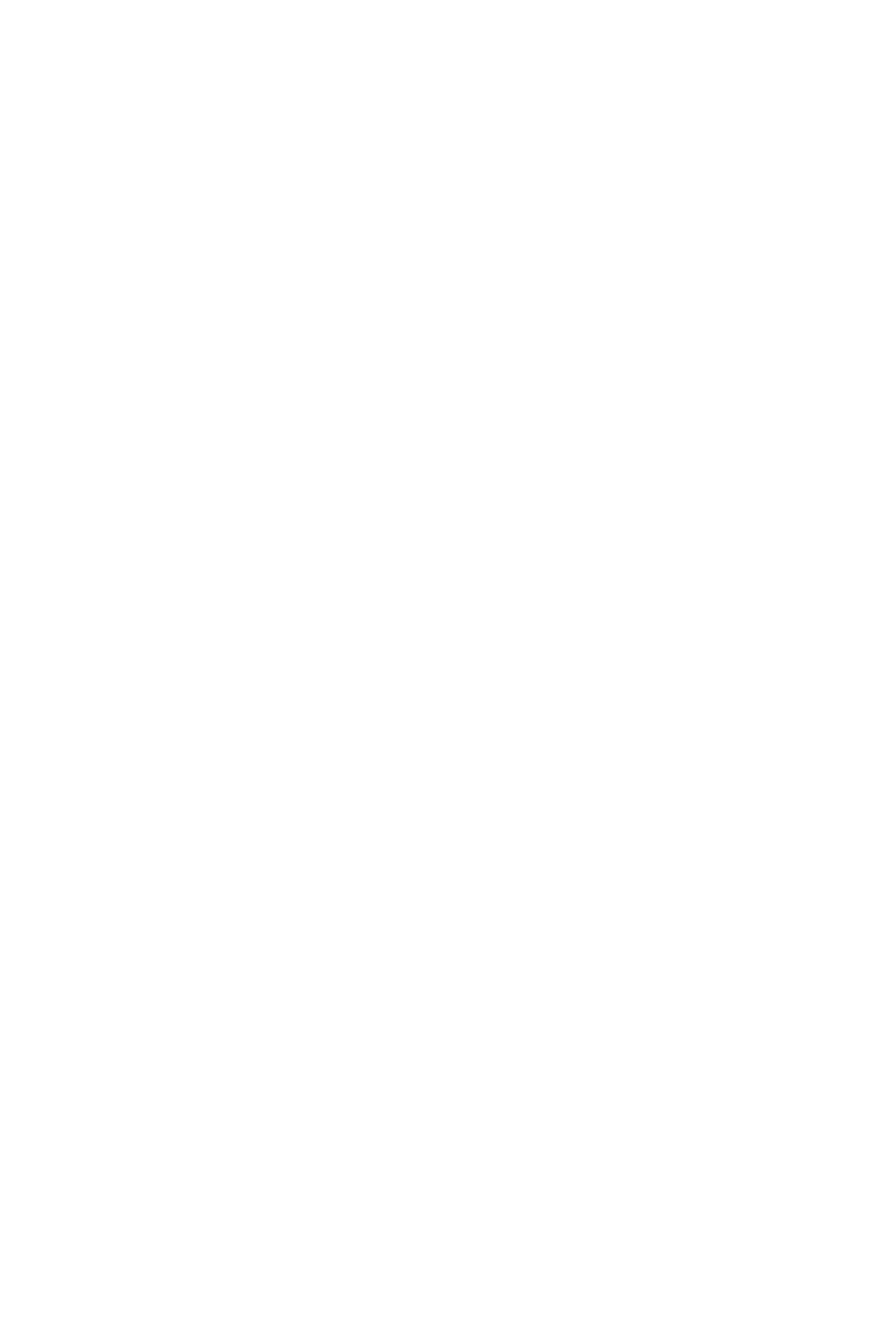
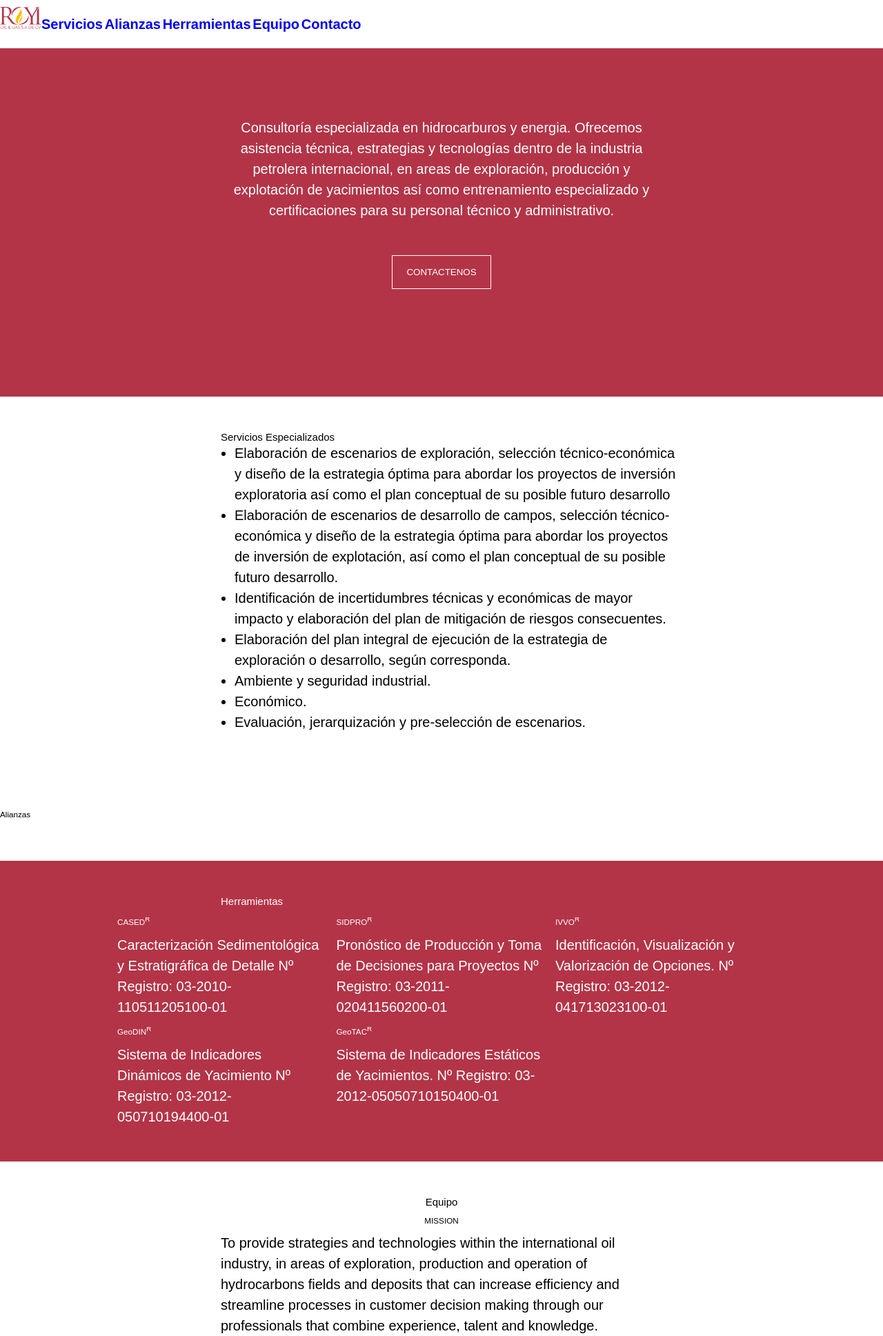
Before and after one commit to racoquita/royi, a PHP site: page / in a window 1280 px wide. Before the commit the part shown is empty. Shown: the top 1937 px of the page at 69% size. Before the commit the page ends 800 px from the top, so only its background shows below. Run offline with PHP 8.4, Linux system fonts and the light colour scheme; some libraries are stand-ins or nearby versions.

Commit message:
Getting it sort

```diff
--- a/css/main.css
+++ b/css/main.css
@@ -1,3 +1,137 @@
 /****************************************
  * main.scss
  ****************************************/
+/* line 9, scss/main.scss */
+html {
+  font-family: "chaparral-pro",sans-serif;
+  font-weight: 400;
+}
+
+/* line 14, scss/main.scss */
+body {
+  margin: 0;
+  font-size: 62.5%;
+}
+
+/* line 19, scss/main.scss */
+h2, h3, a, button, input[type="submit"] {
+  font-family: 'brandon-grotesque', sans-serif;
+  font-weight: 400;
+}
+
+/* line 23, scss/main.scss */
+a {
+  text-decoration: none;
+  display: inline-block;
+}
+
+/* line 27, scss/main.scss */
+p, h2 {
+  max-width: 640px;
+  margin: 0 auto;
+}
+
+/* line 31, scss/main.scss */
+p, li, a {
+  font-size: 2em;
+  line-height: 1.5em;
+}
+
+/* line 35, scss/main.scss */
+button, input[type="submit"] {
+  text-transform: uppercase;
+  padding: 16px 20px;
+  background: transparent;
+  border: 1px solid white;
+}
+
+/* line 44, scss/main.scss */
+form p label {
+  display: block;
+}
+/* line 50, scss/main.scss */
+form p textarea {
+  resize: none;
+}
+
+/* line 56, scss/main.scss */
+nav {
+  position: relative;
+  width: 100%;
+  height: 70px;
+}
+/* line 60, scss/main.scss */
+nav a {
+  font-weight: 700;
+  line-height: 70px;
+}
+/* line 63, scss/main.scss */
+nav a#logo {
+  max-width: 60px;
+}
+/* line 65, scss/main.scss */
+nav a#logo img {
+  display: block;
+  width: 100%;
+}
+
+/* line 72, scss/main.scss */
+section {
+  position: relative;
+  overflow: hidden;
+  padding-top: 50px;
+  padding-bottom: 50px;
+}
+/* line 77, scss/main.scss */
+section form {
+  float: left;
+}
+/* line 81, scss/main.scss */
+section.color-bg {
+  background: #b33447;
+}
+/* line 83, scss/main.scss */
+section.color-bg * {
+  color: white;
+}
+/* line 87, scss/main.scss */
+section#intro {
+  min-height: 355px;
+  padding-top: 100px;
+}
+/* line 90, scss/main.scss */
+section#intro button {
+  display: block;
+  margin: 50px auto 0 auto;
+}
+/* line 94, scss/main.scss */
+section#intro p {
+  text-align: center;
+}
+/* line 101, scss/main.scss */
+section#services ul {
+  max-width: 940px;
+  width: 68.085106383%;
+  max-width: 640px;
+  margin: 0 auto;
+}
+/* line 111, scss/main.scss */
+section#tools .section-content {
+  max-width: 940px;
+  margin: 0 auto;
+  overflow: hidden;
+}
+/* line 116, scss/main.scss */
+section#tools .section-content div {
+  float: left;
+  width: 31.70212766%;
+  margin-left: 2.0744680851%;
+}
+/* line 120, scss/main.scss */
+section#tools .section-content div:nth-child(2) {
+  margin-left: 0px;
+}
+/* line 129, scss/main.scss */
+section#company h2, section#company h3 {
+  text-align: center;
+}
--- a/index.html
+++ b/index.html
@@ -2,13 +2,118 @@
 <html>
 <head>
 	<title>Royi</title>
-
+	<meta charset="UTF-8">
+	<script src="//use.typekit.net/xwy1cvt.js"></script>
+	<script>try{Typekit.load();}catch(e){}</script>
 	<link rel="stylesheet" type="text/css" href="css/main.css">
-
 	<script type="text/javascript" src="//code.jquery.com/jquery-2.1.4.min.js"></script>
 	<script type="text/javascript" src="js/main.js"></script>
 </head>
+
 <body>
+	<nav>
+		<a href="#" id="logo"><img src="img/royi-logo.svg" alt="Royi Logo"></a><a href="#services">Servicios</a> <a href="#alliances">Alianzas</a> <a href="#tools">Herramientas</a> <a href="#company">Equipo</a> <a href="#contact">Contacto</a>
+	</nav>
+	<section id="intro" class="color-bg">
+		<p>Consultoría especializada en hidrocarburos y energia. Ofrecemos asistencia técnica, estrategias y tecnologías dentro de la industria petrolera internacional, en areas de exploración, producción y explotación de yacimientos así como entrenamiento especializado y certificaciones para su personal técnico y administrativo.</p>
+		<button>Contactenos</button>
+	</section>
+	<!-- SERVICIOS horizontal scrolling -->
+	<section id="services">
+		<h2>Servicios Especializados</h2>
+		<ul>
+			<li>Elaboración de escenarios de exploración, selección técnico-económica y diseño de la estrategia óptima para abordar los proyectos de inversión exploratoria así como el plan conceptual de su posible futuro desarrollo</li>
+			<li>Elaboración de escenarios de desarrollo de campos, selección técnico-económica y diseño de la estrategia óptima para abordar los proyectos de inversión de explotación, así como el plan conceptual de su posible futuro desarrollo. </li>
+			<li>Identificación de incertidumbres técnicas y económicas de mayor impacto y elaboración del plan de mitigación de riesgos consecuentes.</li>
+			<li>Elaboración del plan integral de ejecución de la estrategia de exploración o desarrollo, según corresponda.</li>
+
+			<li>Ambiente y seguridad industrial.</li>
+			<li>Económico.</li>
+			<li>Evaluación, jerarquización y pre-selección de escenarios.</li>
+		</ul>
+	</section>
+	<section id="alliances">
+
+		<h3>Alianzas</h3>
+	</section>
+	<section id="tools" class="color-bg">
+		<div class="section-content">
+			<h2>Herramientas</h2>
+			<div>
+				<h3>CASED<sup>R</sup></h3>
+				<p>Caracterización Sedimentológica y Estratigráfica de Detalle Nº Registro: 03-2010-110511205100-01</p>
+				<h3>GeoDIN<sup>R</sup></h3>
+				<p>Sistema de Indicadores Dinámicos de Yacimiento Nº Registro: 03-2012-050710194400-01</p>
+			</div>
+			<div>
+				<h3>SIDPRO<sup>R</sup></h3>
+				<p>Pronóstico de Producción y Toma de Decisiones para Proyectos Nº Registro: 03-2011-020411560200-01</p>
+				<h3>GeoTAC<sup>R</sup></h3>
+				<p>Sistema de Indicadores Estáticos de Yacimientos. Nº Registro: 03-2012-05050710150400-01</p>
+			</div>
+			<div>
+				<h3>IVVO<sup>R</sup></h3>
+				<p>Identificación, Visualización y Valorización de Opciones. Nº Registro: 03-2012-041713023100-01</p>
+			</div>
+		</div>
+	</section>
+	<section id="company">
+
+		<h2>Equipo</h2>
+		<h3>MISSION</h3>
+		<p>To provide strategies and technologies within the international oil industry, in areas of exploration, production and operation of hydrocarbons fields and deposits that can increase efficiency and streamline processes in customer decision making through our professionals that combine experience, talent and knowledge.</p>
+
+		<h3>VISION</h3>
+		<p>Being a fundamental reference of high quality and innovation services and products in the international oil industry.</p>
+
+		<h3>VALORES</h3>
+		<p>Customer service  • Honestidad • Responsabilidad • Professional Competence • Teamwork</p>
+	</section>
+	<section id="contact" class="color-bg">
+		<form action="">
+			<p>
+				<label for="name">Name</label>
+				<input type="text" name="name"/>
+			</p>
+			<p>
+				<label for="email">E-mail</label>
+				<input type="text" name="email"/>
+			</p>
+			<p>
+				<label for="mensaje">Mensaje</label>
+				<textarea name="mensaje" id="" cols="30" rows="10"></textarea>
+			</p>
+			<p>
+				<input type="submit">
+			</p>
+		</form>
+
+		<div class="locations">
+			<h3>Ciudad de Mexico</h3>
+			<address>
+			    Calle Kepler # 53,
+				Col. Nueva Anzures
+				Miguel Hidalgo
+				México D.F.
+				Tel: (52) 55459662
+			</address>
+			<h3>Villahermosa</h3>
+			<address>
+				Av. ejército Nacional, Nº 418, Piso 8. Colonia Polanco, Quinta <br>
+				Sección, CP: 11560, Mexico, DF. <br>
+				Tel: (52) 11011777<br>
+			</address>
+			<h3>Venezuela</h3>
+			<address>
+				Torre Limina, Piso 10, Ofic. 10-C , Urb. Bello Monte
+				Caracas
+				Dtto. Capital 1040, Venezuela
+				Tel: +(58) 212 9512760 / +(58) 212 3161959
+				<br>
+			</address>
+		</div>
+	</section>
 
 </body>
+
 </html>
--- a/scss/main.scss
+++ b/scss/main.scss
@@ -1,3 +1,133 @@
 /****************************************
  * main.scss
  ****************************************/
+
+$red: #b33447;
+$yellow: #fb9f00 ;
+$tan: #f8f7ee;
+
+html{
+	font-family: "chaparral-pro",sans-serif;
+	font-weight: 400;
+
+}
+body{
+	margin:0;
+	font-size: 62.5%;
+}
+
+h2, h3, a, button, input[type="submit"]{
+	font-family: 'brandon-grotesque', sans-serif;
+	font-weight: 400;
+}
+a{
+	text-decoration: none;
+	display: inline-block;
+}
+p, h2{
+	max-width: 640px;
+	margin:0 auto;
+}
+p, li, a{
+	font-size: 2em;
+	line-height: 1.5em;
+}
+button, input[type="submit"]{
+	// font-size: 1.6em;
+	text-transform: uppercase;
+	padding: 16px 20px;
+	background: transparent;
+	border: 1px solid white;
+}
+form{
+	p{
+		label{
+			display: block;
+		}
+		input{
+
+		}
+		textarea{
+			resize:none;
+		}
+	}
+
+}
+nav{
+	position: relative;
+	width: 100%;
+	height: 70px;
+	a{
+		font-weight:  700;
+		line-height: 70px;
+		&#logo{
+			max-width: 60px;
+			img{
+				display: block;
+				width: 100%;
+			}
+		}
+	}
+}
+section{
+	position: relative;
+	overflow: hidden;
+	padding-top: 50px;
+	padding-bottom: 50px;
+	form{
+		float:left;
+
+	}
+	&.color-bg{
+		background: $red;
+		*{
+			color:white;
+		}
+	}
+	&#intro{
+		min-height: 355px;
+		padding-top:100px;
+		button{
+			display: block;
+			margin:50px auto 0 auto;
+		}
+		p{
+
+			text-align: center;
+		}
+	}
+	&#services{
+		//940 es lo maximo 640 px de esos 940px
+		ul{
+			max-width: 940px;
+			width: 68.085106383%; // 640px
+			max-width: 640px;
+			margin: 0 auto;
+		}
+	}
+	&#tools{
+
+
+		.section-content{
+			max-width: 940px;
+			//width: 68.085106383%;
+			margin:0 auto;
+			overflow: hidden;
+			div{
+				float: left;
+				width:31.70212766%; //298/940px;
+				margin-left: 2.0744680851%;
+				&:nth-child(2){
+					margin-left: 0px;
+				}
+			}
+		}
+
+
+	}
+	&#company{
+		h2, h3{
+			text-align: center;
+		}
+	}
+}
```
Also changed, not shown: img/royi-logo.svg (added).
